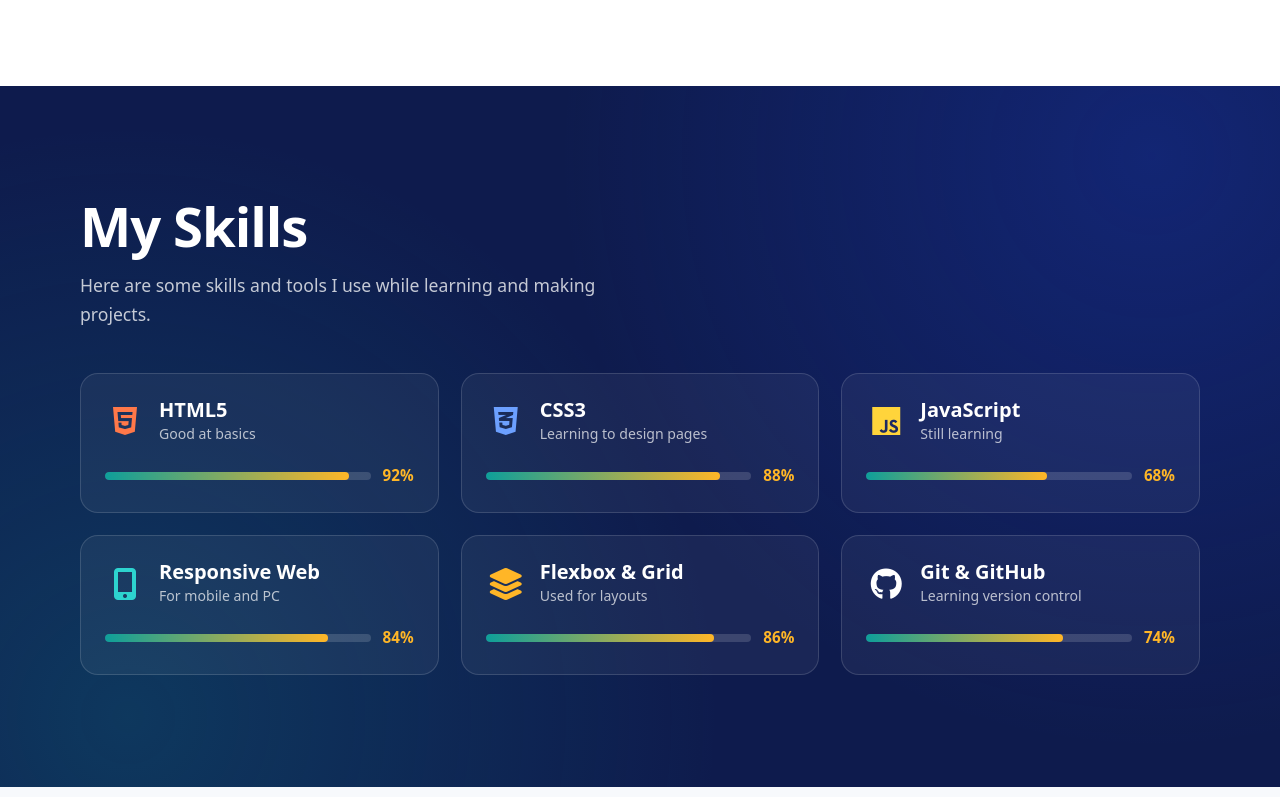
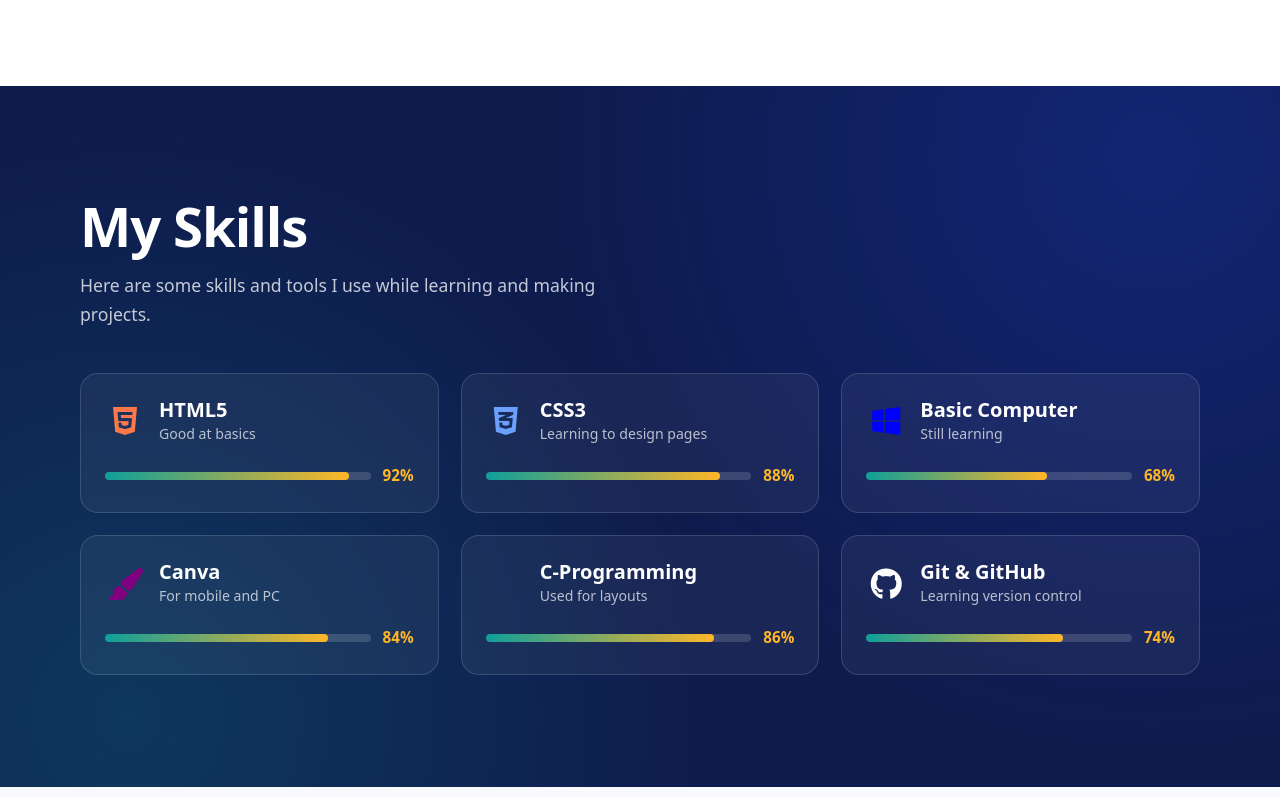
Before and after one commit to dharanshjain73-ctrl/Portfolio, a plain HTML site: page index.html in a window 1280 px wide. Shown: the part 1798-2595 px from the top of the page. Drawn offline with Linux system fonts and the light colour scheme.

Commit message:
Update index.html

```diff
--- a/index.html
+++ b/index.html
@@ -68,17 +68,17 @@
                 <div class="strip-row">
                     <span>HTML5</span>
                     <span>CSS3</span>
-                    <span>JavaScript</span>
-                    <span>Flexbox</span>
-                    <span>CSS Grid</span>
+                    <span>Basic Computer</span>
+                    <span>Canva</span>
+                    <span>C-Programming</span>
                     <span>Git & GitHub</span>
                 </div>
                 <div class="strip-row">
                     <span>HTML5</span>
                     <span>CSS3</span>
-                    <span>JavaScript</span>
-                    <span>Flexbox</span>
-                    <span>CSS Grid</span>
+                    <span>Basic Computer</span>
+                    <span>Canva</span>
+                    <span>C-Programming</span>
                     <span>Git & GitHub</span>
                 </div>
             </div>
@@ -156,9 +156,9 @@
 
                     <div class="skill-item">
                         <div class="skill-top">
-                            <i class="fab fa-js js-icon"></i>
+                            <i class="fab fa-windows"style="color:blue"></i>
                             <div>
-                                <h3>JavaScript</h3>
+                                <h3>Basic Computer</h3>
                                 <p class="level">Still learning</p>
                             </div>
                         </div>
@@ -172,9 +172,9 @@
 
                     <div class="skill-item">
                         <div class="skill-top">
-                            <i class="fas fa-mobile-alt mobile-icon"></i>
+                            <i class="fas fa-paint-brush"style="color:purple"></i>
                             <div>
-                                <h3>Responsive Web</h3>
+                                <h3>Canva</h3>
                                 <p class="level">For mobile and PC</p>
                             </div>
                         </div>
@@ -188,9 +188,9 @@
 
                     <div class="skill-item">
                         <div class="skill-top">
-                            <i class="fas fa-layer-group flex-icon"></i>
+                            <i class="fas fa-file-codestyle="color:var(--marigold)"></i>
                             <div>
-                                <h3>Flexbox & Grid</h3>
+                                <h3>C-Programming</h3>
                                 <p class="level">Used for layouts</p>
                             </div>
                         </div>
```
